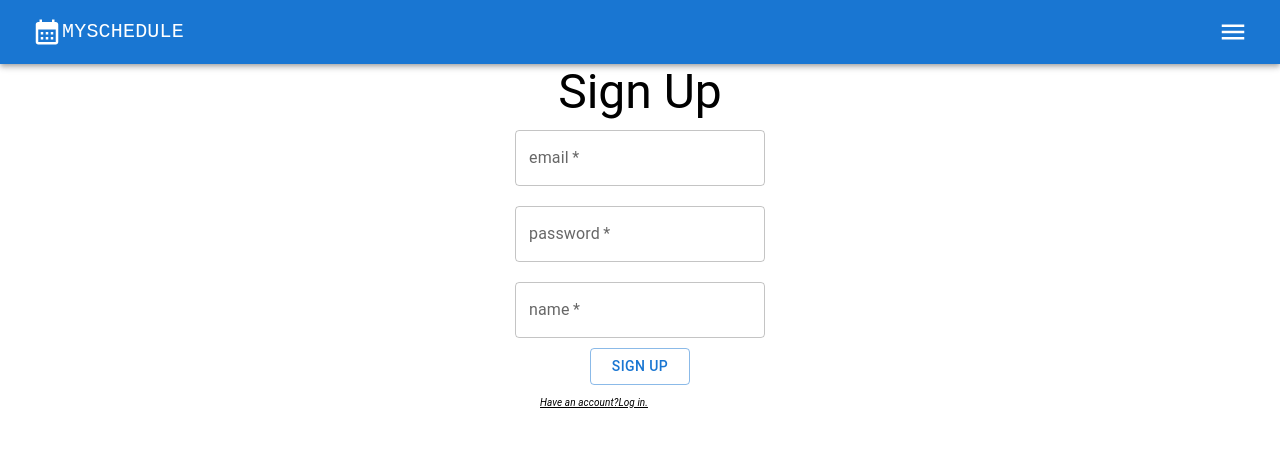
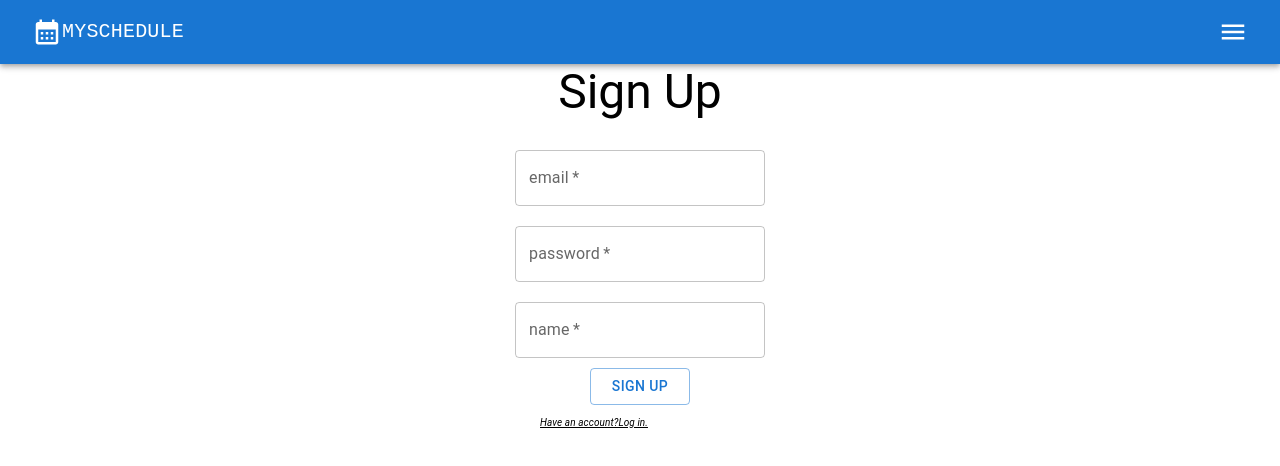
Before and after one commit to darzhang/myschedule, a Next.js app: page /signup in a window 1280 px wide. Shown: the top 466 px of the page. Built offline with nearby package versions, Linux system fonts and the light colour scheme; no server answers.

Commit message:
add bottom margin to sign in and sign up

```diff
--- a/components/EventOverview.js
+++ b/components/EventOverview.js
@@ -74,7 +74,7 @@ export default function EventOverview() {
   }, [user]);
   return (
     <>
-      <Typography align="start" variant="h6">
+      <Typography align="left" variant="h6">
         Your Next Five Events
       </Typography>
       <List>
--- a/pages/signin.js
+++ b/pages/signin.js
@@ -30,7 +30,9 @@ export default function SignInPage() {
           width: "200px",
         }}
       >
-        <Typography variant="h3">Sign In</Typography>
+        <Typography sx={{ mb: "20px" }} variant="h3">
+          Sign In
+        </Typography>
         <InputField
           name={"email"}
           control={control}
--- a/pages/signup.js
+++ b/pages/signup.js
@@ -1,29 +1,43 @@
-import { Button,CircularProgress,Typography } from "@mui/material";
+import { Button, CircularProgress, Typography } from "@mui/material";
 import { Box } from "@mui/system";
-import { useForm} from "react-hook-form";
+import { useForm } from "react-hook-form";
 import { useAuth } from "../context/AuthContext";
 import InputField from "../components/InputField";
 import Link from "next/link";
 import { useState } from "react";
 
 export default function SignUpPage() {
-  const {control, handleSubmit, formState: {errors}} = useForm();
-  const {signup} = useAuth();
+  const {
+    control,
+    handleSubmit,
+    formState: { errors },
+  } = useForm();
+  const { signup } = useAuth();
   const [isLoading, setIsLoading] = useState(false);
 
   const onSubmit = (data) => {
     setIsLoading(true);
     signup(data.email, data.password, data.name, setIsLoading);
-  }
+  };
 
   return (
     <form onSubmit={handleSubmit(onSubmit)}>
-      <Box sx={{display: "flex", flexDirection: "column", alignItems: "center", m:"0 auto", width: "200px"}}>
-        <Typography variant="h3">Sign Up</Typography>
+      <Box
+        sx={{
+          display: "flex",
+          flexDirection: "column",
+          alignItems: "center",
+          m: "0 auto",
+          width: "200px",
+        }}
+      >
+        <Typography sx={{ mb: "20px" }} variant="h3">
+          Sign Up
+        </Typography>
         <InputField
           name={"email"}
           control={control}
-            rules={{pattern: /^\w+([\.-]?\w+)*@\w+([\.-]?\w+)*(\.\w{2,3})+$/}}
+          rules={{ pattern: /^\w+([\.-]?\w+)*@\w+([\.-]?\w+)*(\.\w{2,3})+$/ }}
           condition={!!errors.email}
           helperText={"Email format is invalid"}
           type={"text"}
@@ -31,7 +45,7 @@ export default function SignUpPage() {
         <InputField
           name={"password"}
           control={control}
-            rules={{minLength: 6}}
+          rules={{ minLength: 6 }}
           condition={!!errors.password}
           helperText={"Minimum password length is 6"}
           type={"password"}
@@ -44,16 +58,31 @@ export default function SignUpPage() {
           helperText={""}
           type={"text"}
         />
-          {!isLoading ?
-          <Button sx={{width:"100px"}} type="submit" variant="outlined">Sign Up</Button> :
-          <Box sx={{width:"100px", display:"flex", justifyContent:"center"}}><CircularProgress/></Box>
-        }
-          <Box sx={{mt: "10px", alignSelf:"start"}}>
+        {!isLoading ? (
+          <Button sx={{ width: "100px" }} type="submit" variant="outlined">
+            Sign Up
+          </Button>
+        ) : (
+          <Box
+            sx={{ width: "100px", display: "flex", justifyContent: "center" }}
+          >
+            <CircularProgress />
+          </Box>
+        )}
+        <Box sx={{ mt: "10px", alignSelf: "start" }}>
           <Link href={"/signin"}>
-              <Typography sx={{fontSize:"10px", fontStyle:"italic", textDecoration: "underline"}}>Have an account?Log in.</Typography>
+            <Typography
+              sx={{
+                fontSize: "10px",
+                fontStyle: "italic",
+                textDecoration: "underline",
+              }}
+            >
+              Have an account?Log in.
+            </Typography>
           </Link>
         </Box>
       </Box>
     </form>
-  )
+  );
 }
```
Lines whose indentation alone changed are shown as unchanged.
